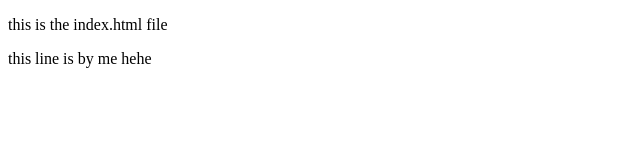
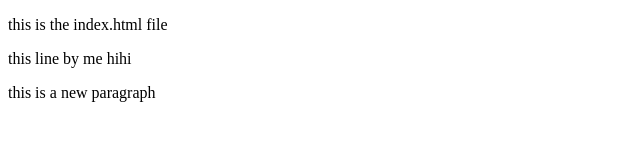
Before and after one commit to ax1ll3as/HTML-basics, a plain HTML site: page index.html in a window 1280 px wide. Shown: the whole page, without its empty margins (0-640 px from the left). Drawn offline with Linux system fonts and the light colour scheme.

Commit message:
another change on 2nd lesson

```diff
--- a/index.html
+++ b/index.html
@@ -9,6 +9,7 @@
   <body>
     <p>this is the index.html file</p>
 
-    <p>this line is by me hehe</p>
+    <p>this line by me hihi</p>
+    <p>this is a new paragraph</p>
   </body>
 </html>
```
